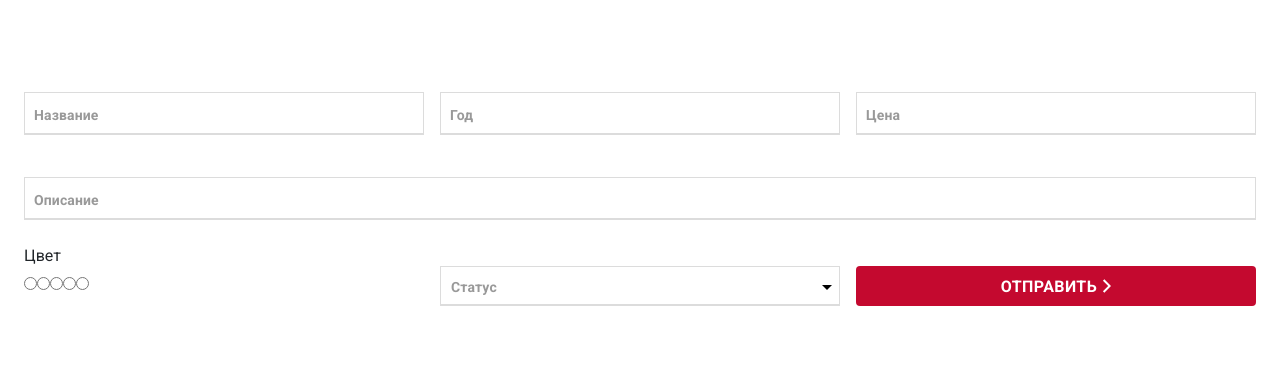
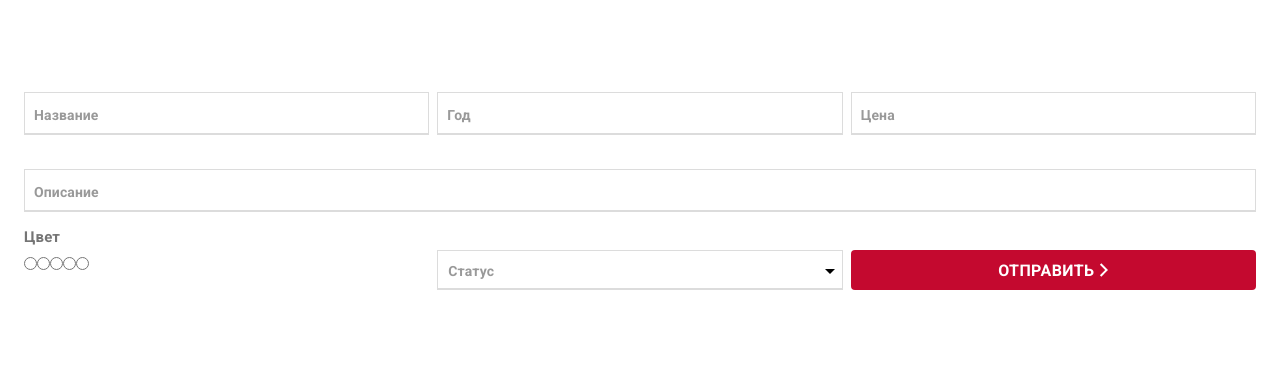
Before and after one commit to denisraymer/captain-quack, a React (Create React App) app: page / in a window 1280 px wide. Shown: the part 235-602 px from the top of the page. Built offline with nearby package versions, Linux system fonts and the light colour scheme; no server answers.

Commit message:
Added break points for the control form

```diff
--- a/src/components/managerForm/managerForm.js
+++ b/src/components/managerForm/managerForm.js
@@ -5,16 +5,15 @@ import {alphaNumeric, numeric, required} from './validatesManagerForm';
 import ArrowForwardIosIcon from '@material-ui/icons/ArrowForwardIos';
 import {renderSelectField} from './renderSelectField';
 import {CustomButton} from './CustomButton';
-import Grid from '@material-ui/core/Grid';
-import Container from '@material-ui/core/Container';
+import {Grid, Container, FormLabel, FormControl, RadioGroup} from '@material-ui/core';
 
 function managerForm(props) {
     const colorScheme = ['fff', '000', 'cbcbcc', 'd74345', '88c504'];
     return (
         <Container>
             <form onSubmit={props.handleSubmit}>
-                <Grid container spacing={2}>
-                    <Grid item xs={4}>
+                <Grid container spacing={1}>
+                    <Grid item xs={12} sm={4} md={4}>
                         <Field
                             className='form-control'
                             component={RenderField}
@@ -23,7 +22,7 @@ function managerForm(props) {
                             warn={alphaNumeric}
                             name='title'/>
                     </Grid>
-                    <Grid item xs={4}>
+                    <Grid item xs={6} sm={4} md={4}>
                         <Field
                             className='form-control'
                             component={RenderField}
@@ -32,7 +31,7 @@ function managerForm(props) {
                             warn={numeric}
                             name='year'/>
                     </Grid>
-                    <Grid item xs={4}>
+                    <Grid item xs={6} sm={4} md={4}>
                         <Field
                             className='form-control'
                             component={RenderField}
@@ -45,13 +44,13 @@ function managerForm(props) {
                         <Field
                             className='form-control'
                             component={RenderField}
-                            validate={required}
                             label='Описание'
-                            warn={alphaNumeric}
                             name='description'/>
                     </Grid>
-                    <Grid item xs={4}>
-                        <h6>Цвет</h6>
+                    <Grid item xs={12} sm={4} md={4}>
+                        <FormControl component="fieldset">
+                            <FormLabel component="legend" className='label'>Цвет</FormLabel>
+                            <RadioGroup row>
                                 {colorScheme.map((color, index) => {
                                     return (
                                         <label key={`${index}${color}`}>
@@ -59,15 +58,17 @@ function managerForm(props) {
                                         </label>
                                     )
                                 })}
+                            </RadioGroup>
+                        </FormControl>
                     </Grid>
-                    <Grid item xs={4}>
+                    <Grid item xs={6} sm={4} md={4}>
                         <Field
                             component={renderSelectField}
                             className='form-control'
                             validate={required}
                             name='status'/>
                     </Grid>
-                    <Grid item xs={4}>
+                    <Grid item xs={6} sm={4} md={4}>
                         <CustomButton
                             disableElevation
                             endIcon={<ArrowForwardIosIcon/>}
```
Lines whose indentation alone changed are shown as unchanged.
